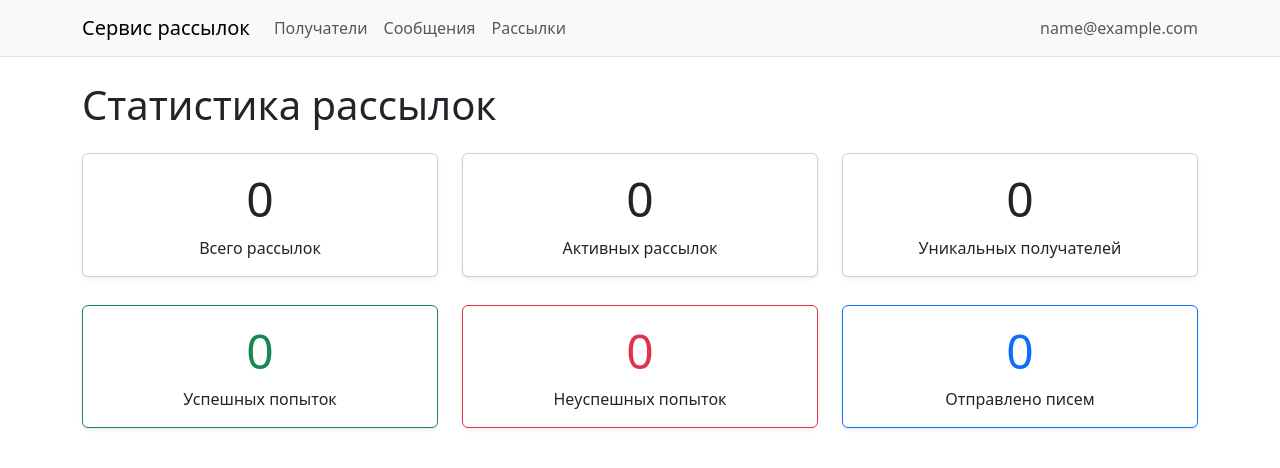
After one commit to DanilaSpasov/django_mailer, a Django app: page / in a window 1280 px wide. The commit adds this page. Shown: the top 468 px of the page. Run offline with Django 5.2, Linux system fonts and the light colour scheme; the visitor is signed in with stand-in values (Sample User, id 1); data that the repository does not hold is empty.

Commit message:
Add mailing statistics dashboard

```diff
--- a/mailing/templates/mailing/base.html
+++ b/mailing/templates/mailing/base.html
@@ -13,7 +13,7 @@
 <body>
 <nav class="navbar navbar-expand-lg bg-body-tertiary border-bottom">
     <div class="container">
-        <a class="navbar-brand" href="{% url 'mailing:recipient_list' %}">
+        <a class="navbar-brand" href="{% url 'mailing:home' %}">
             Сервис рассылок
         </a>
 
--- /dev/null
+++ b/mailing/templates/mailing/home.html
@@ -0,0 +1,65 @@
+{% extends "mailing/base.html" %}
+
+{% block title %}Главная{% endblock %}
+
+{% block content %}
+<h1 class="mb-4">Статистика рассылок</h1>
+
+<div class="row g-4">
+    <div class="col-md-4">
+        <div class="card h-100 shadow-sm">
+            <div class="card-body text-center">
+                <h2 class="display-5">{{ total_mailings }}</h2>
+                <p class="card-text">Всего рассылок</p>
+            </div>
+        </div>
+    </div>
+
+    <div class="col-md-4">
+        <div class="card h-100 shadow-sm">
+            <div class="card-body text-center">
+                <h2 class="display-5">{{ active_mailings }}</h2>
+                <p class="card-text">Активных рассылок</p>
+            </div>
+        </div>
+    </div>
+
+    <div class="col-md-4">
+        <div class="card h-100 shadow-sm">
+            <div class="card-body text-center">
+                <h2 class="display-5">{{ unique_recipients }}</h2>
+                <p class="card-text">Уникальных получателей</p>
+            </div>
+        </div>
+    </div>
+</div>
+
+<div class="row g-4 mt-1">
+    <div class="col-md-4">
+        <div class="card h-100 border-success shadow-sm">
+            <div class="card-body text-center">
+                <h2 class="display-5 text-success">{{ successful_attempts }}</h2>
+                <p class="card-text">Успешных попыток</p>
+            </div>
+        </div>
+    </div>
+
+    <div class="col-md-4">
+        <div class="card h-100 border-danger shadow-sm">
+            <div class="card-body text-center">
+                <h2 class="display-5 text-danger">{{ failed_attempts }}</h2>
+                <p class="card-text">Неуспешных попыток</p>
+            </div>
+        </div>
+    </div>
+
+    <div class="col-md-4">
+        <div class="card h-100 border-primary shadow-sm">
+            <div class="card-body text-center">
+                <h2 class="display-5 text-primary">{{ sent_messages }}</h2>
+                <p class="card-text">Отправлено писем</p>
+            </div>
+        </div>
+    </div>
+</div>
+{% endblock %}
--- a/mailing/urls.py
+++ b/mailing/urls.py
@@ -16,6 +16,7 @@ from mailing.views import (
     RecipientDetailView,
     RecipientListView,
     RecipientUpdateView,
+    home_view,
     send_mailing_view,
 )
 
@@ -23,6 +24,7 @@ from mailing.views import (
 app_name = "mailing"
 
 urlpatterns = [
+    path("", home_view, name="home"),
     path("recipients/", RecipientListView.as_view(), name="recipient_list"),
     path(
         "recipients/create/",
--- a/mailing/views.py
+++ b/mailing/views.py
@@ -3,7 +3,7 @@ from django.contrib.auth.decorators import login_required
 from django.contrib.auth.mixins import LoginRequiredMixin
 from django.core.exceptions import PermissionDenied
 from django.core.mail import send_mail
-from django.shortcuts import get_object_or_404, redirect
+from django.shortcuts import get_object_or_404, redirect, render
 from django.urls import reverse, reverse_lazy
 from django.utils import timezone
 from django.views.decorators.http import require_POST
@@ -17,6 +17,39 @@ from django.views.generic import (
 
 from mailing.forms import MailingForm, MessageForm, RecipientForm
 from mailing.models import Mailing, MailingAttempt, Message, Recipient
+
+
+@login_required
+def home_view(request):
+    current_time = timezone.now()
+    user_mailings = Mailing.objects.filter(owner=request.user)
+
+    for mailing in user_mailings:
+        mailing.update_status()
+
+    user_attempts = MailingAttempt.objects.filter(
+        mailing__owner=request.user,
+    )
+    successful_attempts = user_attempts.filter(
+        status=MailingAttempt.STATUS_SUCCESS,
+    ).count()
+    failed_attempts = user_attempts.filter(
+        status=MailingAttempt.STATUS_FAILED,
+    ).count()
+
+    context = {
+        "total_mailings": user_mailings.count(),
+        "active_mailings": user_mailings.filter(
+            start_time__lte=current_time,
+            end_time__gte=current_time,
+            status=Mailing.STATUS_STARTED,
+        ).count(),
+        "unique_recipients": Recipient.objects.filter(owner=request.user).count(),
+        "successful_attempts": successful_attempts,
+        "failed_attempts": failed_attempts,
+        "sent_messages": successful_attempts,
+    }
+    return render(request, "mailing/home.html", context)
 
 
 class RecipientListView(LoginRequiredMixin, ListView):
```
